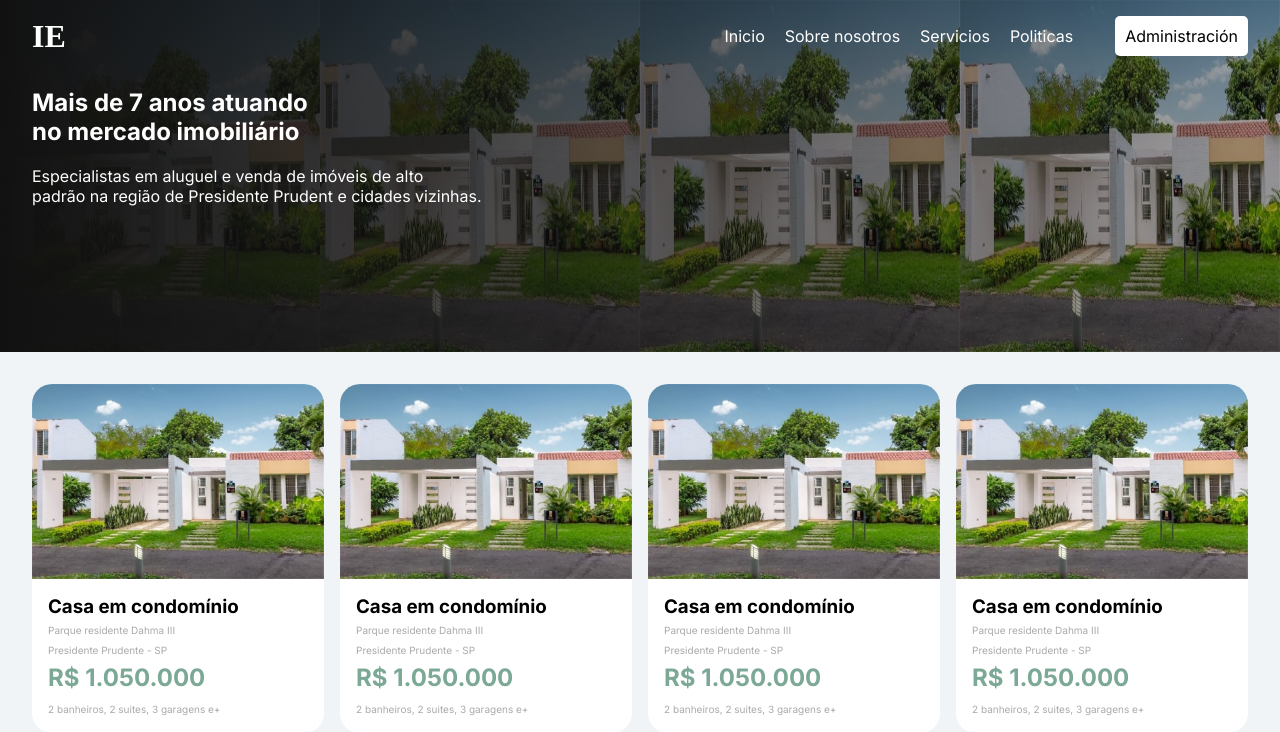
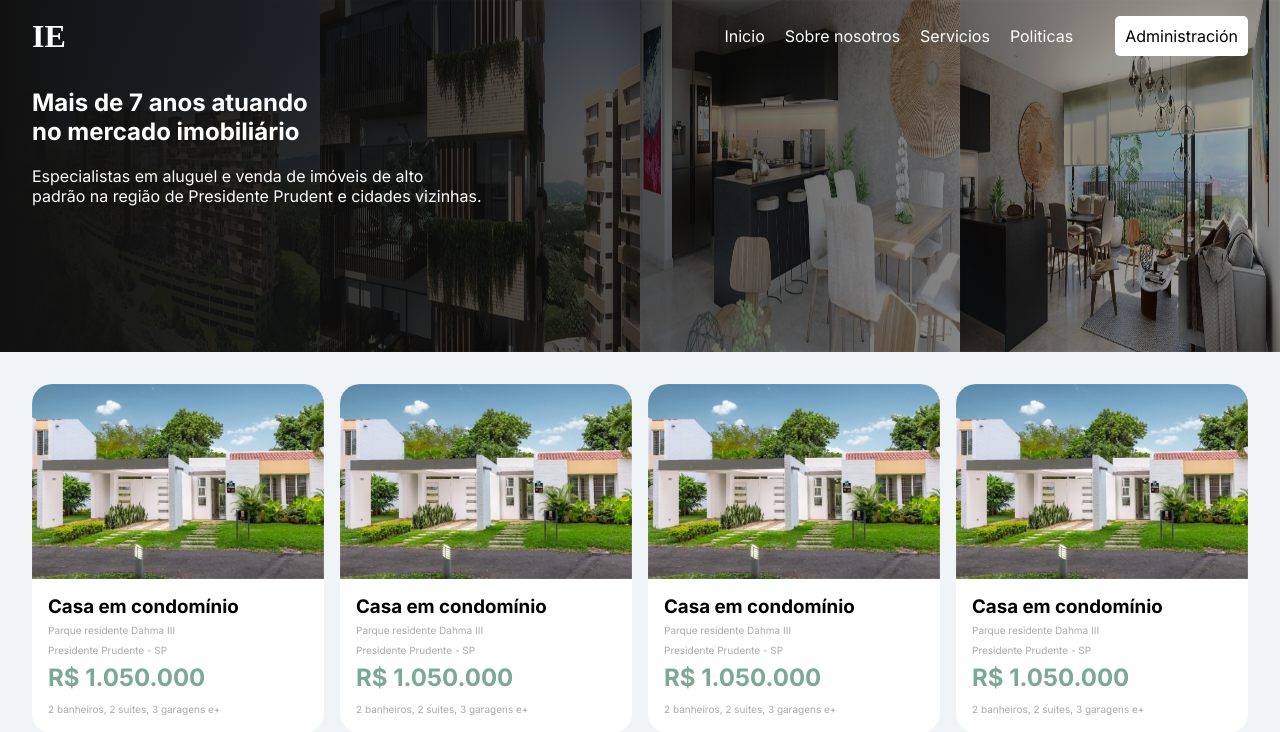
Before and after one commit to EmmanuelOcLe/inmobiliaria, a PHP site: page / in a window 1280 px wide. Shown: the top 732 px of the page. Run offline with PHP 8.4, Linux system fonts and the light colour scheme; some web fonts are replaced.

Commit message:
add background images in index-header

```diff
--- a/css/style.css
+++ b/css/style.css
@@ -7,6 +7,7 @@ body{
 }
 img{
   max-width: 100%;
+  max-height: 100%;
 }
 a{
   text-decoration: none;
--- a/index.html
+++ b/index.html
@@ -11,10 +11,10 @@
 <body>
   <header class="header-tag">
     <div class="header-bg-img-container">
-      <img src="assets/card-image.jpg" alt="" class="header-bg-img">
-      <img src="assets/card-image.jpg" alt="" class="header-bg-img">
-      <img src="assets/card-image.jpg" alt="" class="header-bg-img">
-      <img src="assets/card-image.jpg" alt="" class="header-bg-img">
+      <img src="assets/header-image-1.jpg" alt="" class="header-bg-img">
+      <img src="assets/header-image-2.jpg" alt="" class="header-bg-img">
+      <img src="assets/header-image-3.jpg" alt="" class="header-bg-img">
+      <img src="assets/header-image-4.jpg" alt="" class="header-bg-img">
     </div>
     <div class="header-background">
       <nav class="navbar">
```
Also changed, not shown: assets/header-image-1.jpg (added), assets/header-image-2.jpg (added), assets/header-image-3.jpg (added), assets/header-image-4.jpg (added).
